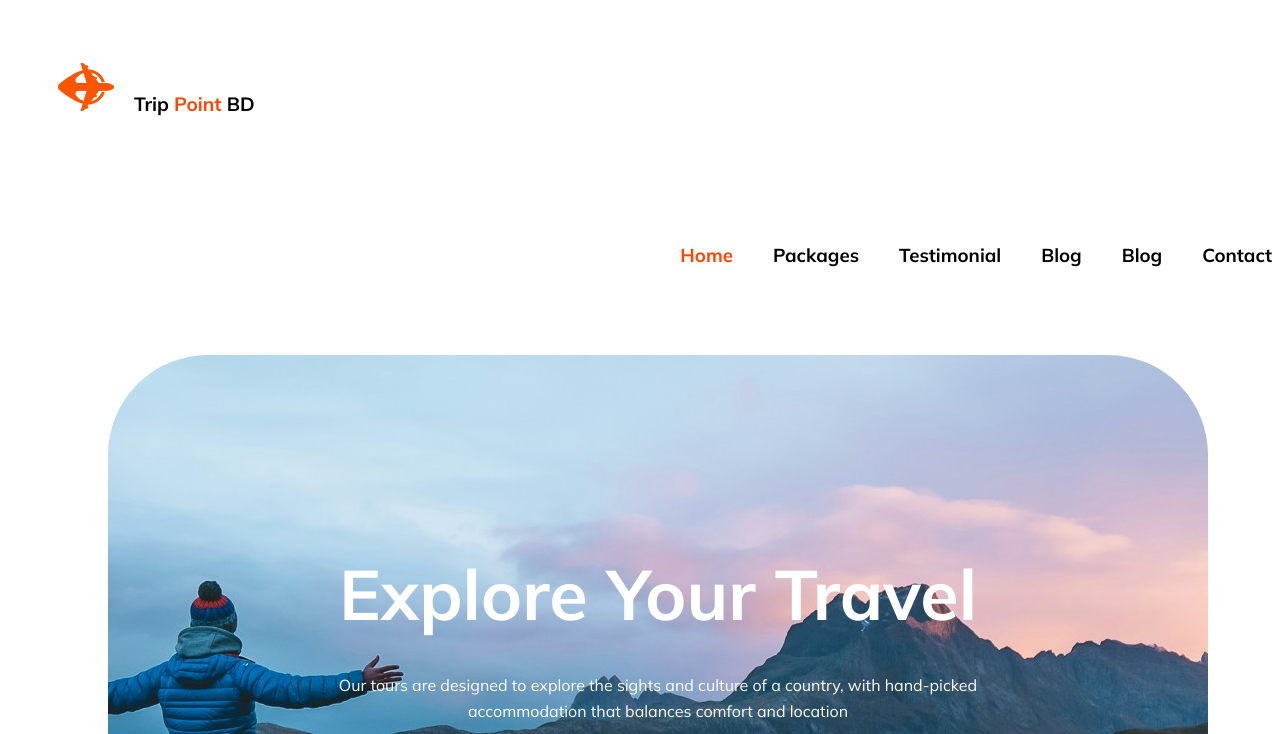
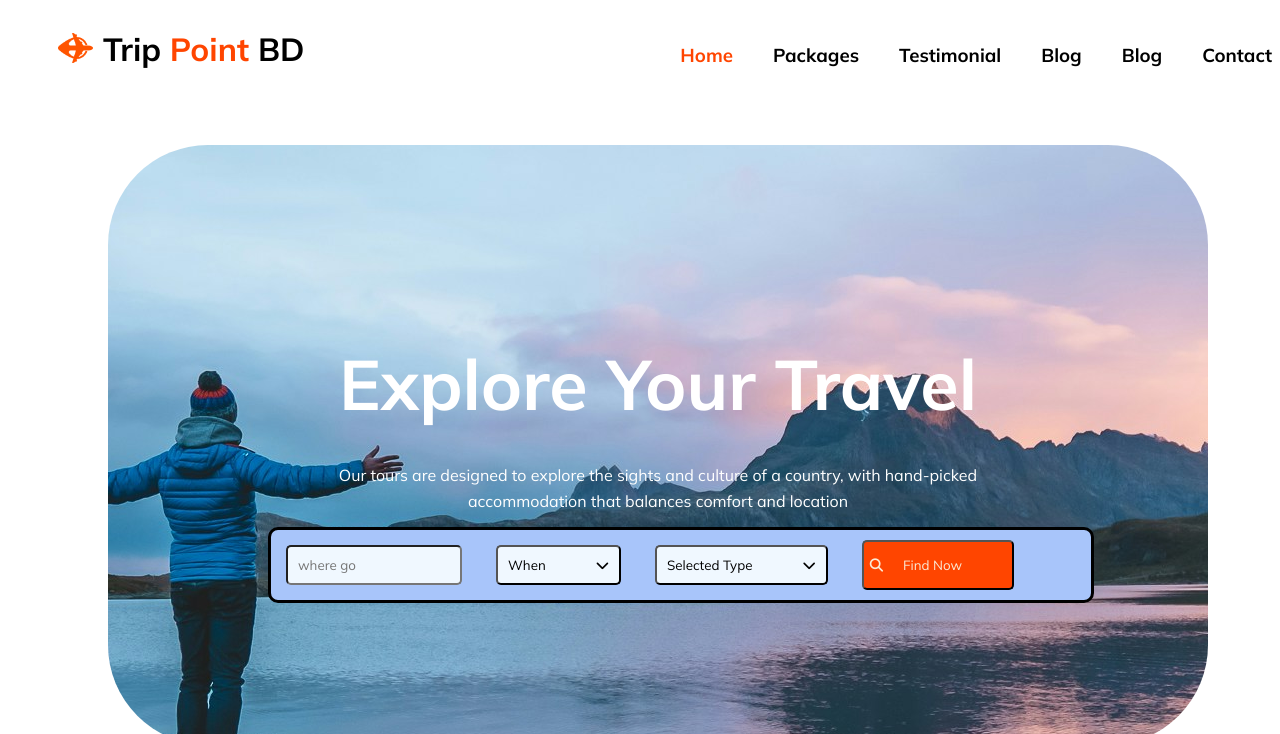
Before and after one commit to anikaivnath/Assihnment, a plain HTML site: page index.html in a window 1280 px wide. Shown: the top 734 px of the page. Drawn offline with Linux system fonts and the light colour scheme.

Commit message:
fix logo size

```diff
--- a/index.html
+++ b/index.html
@@ -8,7 +8,11 @@
     <link rel="stylesheet" href="style.css">
 </head>
 <body>
-    <h1 class="title"><img src="./logo (1).png" alt="">Trip <span class="point"> Point </span>BD</h1>
+    <div class="title">
+        <img src="./logo (1).png" alt="">
+        <h1 >Trip <span class="point"> Point </span>BD</h1>
+    </div>
+
     <div class="new">
     <div class="nav">
     <h3><ol class="home">Home</ol></h3>
--- a/style.css
+++ b/style.css
@@ -4,17 +4,26 @@
 {
 
   font-family: "Mulish";
-  margin-bottom: 90px ;
-  margin-right: 20px;
+  margin-bottom: -90px;
+  display: flex;
   margin-left: 50px;
-  font-size: 100px;
-  font-size: larger;
 
+
+
+
+}
+.title h1{
+  height: 45px;
+  margin-right: 30px;
 }
 
 .title  img{
-  margin-right: 20px;
-  padding-top: 50px;
+  margin-right: 10px;
+  height: 30px;
+  margin-top: 25px;
+
+
+
 }
 .nav
 {
@@ -124,7 +133,7 @@
         height: 600px;
         margin-left: 100px;
         border-radius: 100px;
-        margin-top: 50px;
+        margin-top: 40px;
       /* Required for positioning elements on top of the background image */
 }
 .img img {
```
